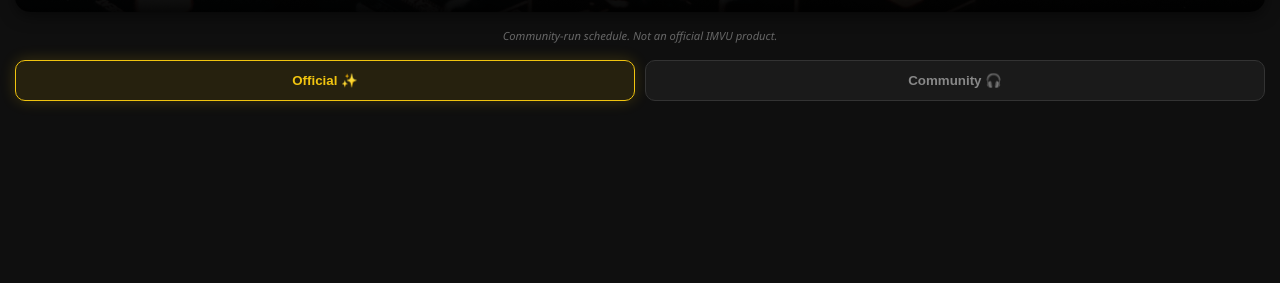
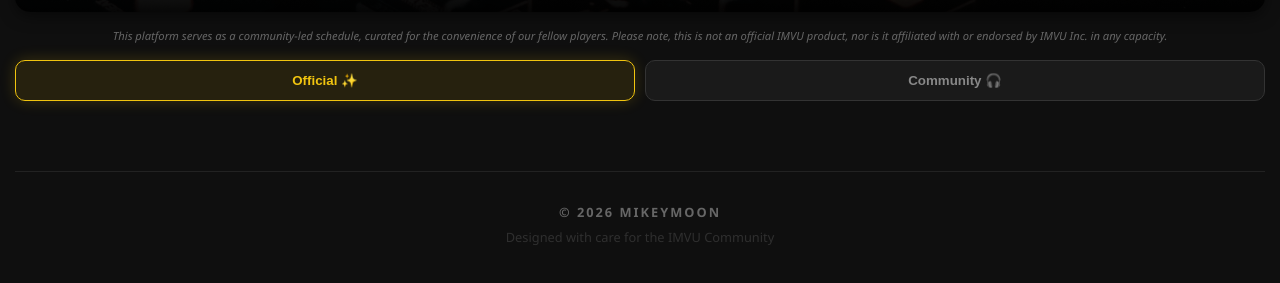
Before and after one commit to MugzLord/imvu-calendar, a plain HTML site: page index.html in a window 1280 px wide. Shown: the part 163-446 px from the top of the page. Drawn offline with Linux system fonts and the light colour scheme; no server answers.

Commit message:
Update index.html

```diff
--- a/index.html
+++ b/index.html
@@ -156,7 +156,8 @@
     </header>
 
     <div style="font-size: 0.7rem; color: #666; text-align: center; margin-bottom: 15px; font-style: italic;">
-        Community-run schedule. Not an official IMVU product.
+        This platform serves as a community-led schedule, curated for the convenience of our fellow players.
+        Please note, this is not an official IMVU product, nor is it affiliated with or endorsed by IMVU Inc. in any capacity.
     </div>
 
     <div class="category-tabs">
@@ -273,5 +274,13 @@
         }
         loadParties();
     </script>
+    <footer style="margin-top: 50px; padding: 30px 10px; border-top: 1px solid #222; text-align: center; color: #444; font-size: 0.8rem;">
+    <div style="letter-spacing: 2px; text-transform: uppercase; font-weight: bold; margin-bottom: 5px; color: #666;">
+        © 2026 MikeyMoon
+    </div>
+    <div style="opacity: 0.6;">
+        Designed with care for the IMVU Community
+    </div>
+</footer>
 </body>
 </html>
```
